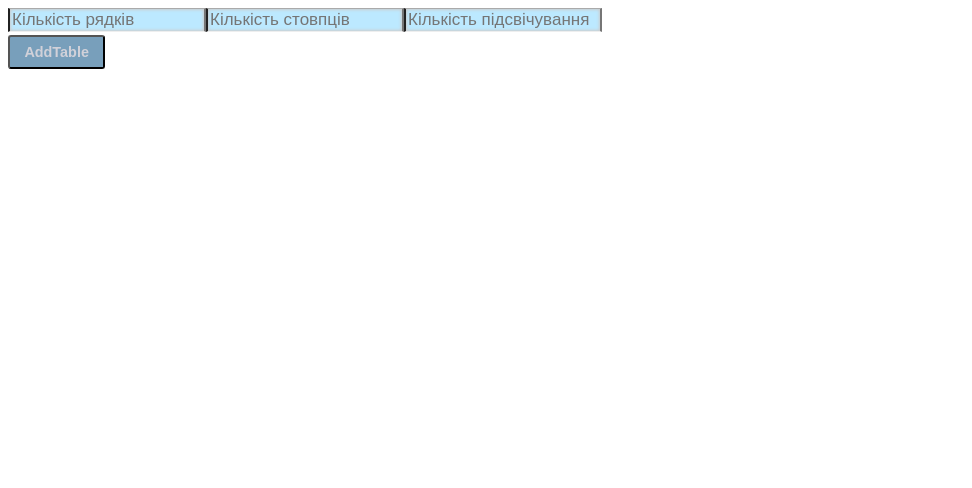
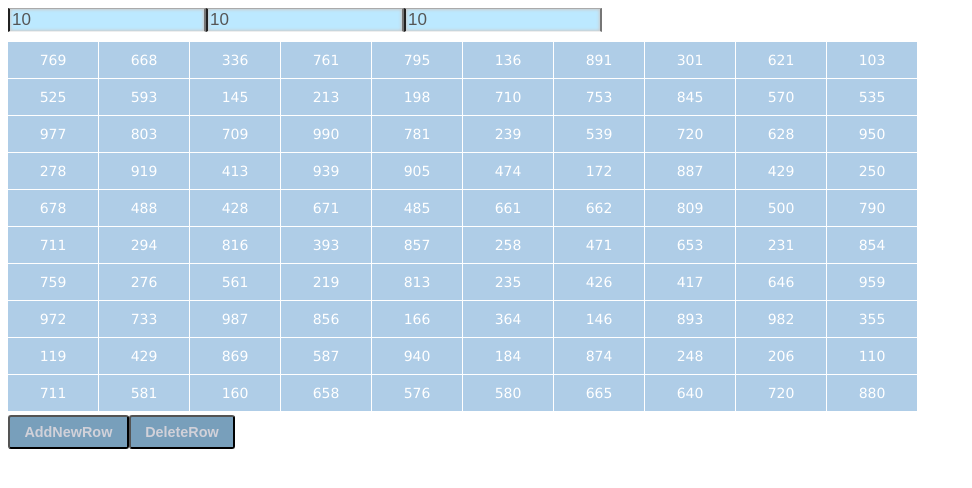
Before and after one commit to panasiyk/React, a React (Create React App) app: page / in a window 1280 px wide. Both pictures are taken after a click on the button "AddTable". Shown: the top 488 px of the page, without its empty margins (0-972 px from the left). Built offline with nearby package versions, Linux system fonts and the light colour scheme.

Commit message:
re-render

```diff
--- /dev/null
+++ b/src/components/Cell.js
@@ -0,0 +1,26 @@
+import React, { Component } from 'react';
+import '../App.css';
+
+class Cell extends Component{
+    shouldComponentUpdate() {
+        return false;
+    }
+
+    render (){
+        let Data =this.props.initialDataForTable;
+        return(
+            <td key={Data.arrayOfObjects[this.props.i][this.props.j].id}
+                id={Data.arrayOfObjects[this.props.i][this.props.j].id}
+                style={{background: this.props.illuminationTable(this.props.i,this.props.j)}}
+                onClick={(e)=>this.props.onCellClick(e,this.props.i,this.props.j)}
+                onMouseOver={(e)=>this.props.onMouseOverCell(e,this.props.i,this.props.j)}
+                onMouseOut={this.props.onMouseOutCell}
+            >
+                {
+                    this.props.getPercent(this.props.i,this.props.j)
+                }
+            </td>
+        );
+    }
+}
+export default Cell;
--- /dev/null
+++ b/src/components/Row.js
@@ -0,0 +1,28 @@
+import React, { Component } from 'react';
+import '../App.css';
+import Cell from './Cell.js';
+
+class Row extends Component{
+
+    render (){
+        let Data =this.props.initialDataForTable;
+        return(
+            <tr key={Data.arrayOfObjects[this.props.i][0].id}>{
+                Data.arrayOfObjects[this.props.i].map((element, j)=>
+                    <Cell initialDataForTable={this.props.initialDataForTable}
+                          key={Data.arrayOfObjects[this.props.i][j].id}
+                          illuminationTable={this.props.illuminationTable}
+                          onCellClick={this.props.onCellClick}
+                          onMouseOverCell={this.props.onMouseOverCell}
+                          getPercent={this.props.getPercent}
+                          onMouseOutCell={this.props.onMouseOutCell}
+                          i={this.props.i}
+                          j={j}/>
+
+                )
+            }
+            </tr>
+        );
+    }
+}
+export default Row;
--- a/src/components/TableComponent.js
+++ b/src/components/TableComponent.js
@@ -1,5 +1,6 @@
 import React, { Component } from 'react';
 import AverageRow from './AverageRow.js';
+import Row from './Row.js';
 import '../App.css';
 
 class TableComponent extends Component{
@@ -10,30 +11,19 @@ class TableComponent extends Component{
                 <tbody>
                 {
                     Data.arrayOfObjects.map((element, i) =>
-                        <tr key={i}>{
-                            Data.arrayOfObjects[i].map((element, j)=>
-                                <td key={Data.arrayOfObjects[i][j].id}
-                                    id={Data.arrayOfObjects[i][j].id}
-                                    style={{background: this.props.illuminationTable(i,j)}}
-                                    onClick={(e)=>this.props.onCellClick(e,i,j)}
-                                    onMouseOver={(e)=>this.props.onMouseOverCell(e,i,j)}
-                                    onMouseOut={this.props.onMouseOutCell}
-                                >
-                                    {
-                                        this.props.getPercent(i,j)
-                                    }
-                                </td>
+                        <Row initialDataForTable={this.props.initialDataForTable}
+                             i={i}
+                             key={Data.arrayOfObjects[i][0].id}
+                             illuminationTable={this.props.illuminationTable}
+                             onCellClick={this.props.onCellClick}
+                             onMouseOverCell={this.props.onMouseOverCell}
+                             getPercent={this.props.getPercent}
+                             onMouseOutCell={this.props.onMouseOutCell}/>
+                    )
+                }
 
-                            )
-                        }
-                            <td key={i}
-                                onMouseOver={(e)=>this.props.onMouseOverSumBlock(e,i)}
-                                onMouseOut={this.props.onMouseOutSumBlock}>
-                                {Data.arrayForSumBlock[i]}
-                            </td>
-                        </tr>)
-                }
-                <AverageRow initialDataForTable={Data}/>
+
+
                 </tbody>
             </table>
         );
--- a/src/containers/App.js
+++ b/src/containers/App.js
@@ -6,9 +6,9 @@ class App extends Component{
     constructor(props) {
         super(props);
         this.state = {
-            rowsCount: "",
-            columnsCount: "" ,
-            numberForIllumination: ""
+            rowsCount: "10",
+            columnsCount: "10" ,
+            numberForIllumination: "10"
         };
 
         this.onChangeInput = this.onChangeInput.bind(this);
--- a/src/containers/Matrix.js
+++ b/src/containers/Matrix.js
@@ -135,7 +135,7 @@ class Matrix extends Component {
     static createDatObject(){
         let obj = {amount: '', id: ''};
         obj.amount = Math.floor(Math.random()*(1000-100))+100;
-        obj.id=Math.floor(Math.random()*100000);
+        obj.id=Math.floor(Math.random()*100000000);
         return obj;
     }
     increaseDataObjectAmount(i,j){
--- a/src/containers/Table.js
+++ b/src/containers/Table.js
@@ -34,6 +34,7 @@ class Table extends Component{
     }
 
     findNearestElementInArray(i,j) {
+        console.time("you");
         let arrayOfObjectsElement = this.props.initialDataForTable.arrayOfObjects[i][j];
         let minDiff=1000;
         let result;
@@ -56,6 +57,7 @@ class Table extends Component{
                 minDiff=1000;
             }
             this.arrayOfElementForIllumination=[...arrayOfElementForIllumination];
+            console.timeEnd("you");
     }
 
 
@@ -82,16 +84,18 @@ class Table extends Component{
     }
 
     illuminationNearest(i, j){
-        for (let k = 0; k < this.arrayOfElementForIllumination.length; k++) {
-            if(this.props.initialDataForTable.arrayOfObjects[i][j].id === this.arrayOfElementForIllumination[k]){
-                return 'linear-gradient(to right, #e50b2f 100%, #e50b2f 0%)';}
-        }
+        let isElinArray = this.arrayOfElementForIllumination.find((element)=>{
+            if (this.props.initialDataForTable.arrayOfObjects[i][j].id!== element) return false;
+            return element;
+        });
+        if(isElinArray !== undefined){return 'linear-gradient(to right, #e50b2f 100%, #e50b2f 0%)';}
     }
 
     illuminationPercent(i, j){
-        return (i===this.state.rowIndexHover) ?
-            ' linear-gradient(to right, #e50b2f '+((this.props.initialDataForTable.arrayOfObjects[i][j].amount/
-            this.props.initialDataForTable.arrayForSumBlock[i])* 100).toFixed(2)+'%, #AFCDE7 0%)'  :  ''
+        if (i===this.state.rowIndexHover){
+            return( ' linear-gradient(to right, #e50b2f '+((this.props.initialDataForTable.arrayOfObjects[i][j].amount/
+                this.props.initialDataForTable.arrayForSumBlock[i])* 100).toFixed(2)+'%, #AFCDE7 0%)')
+        }
     }
 
 
```
